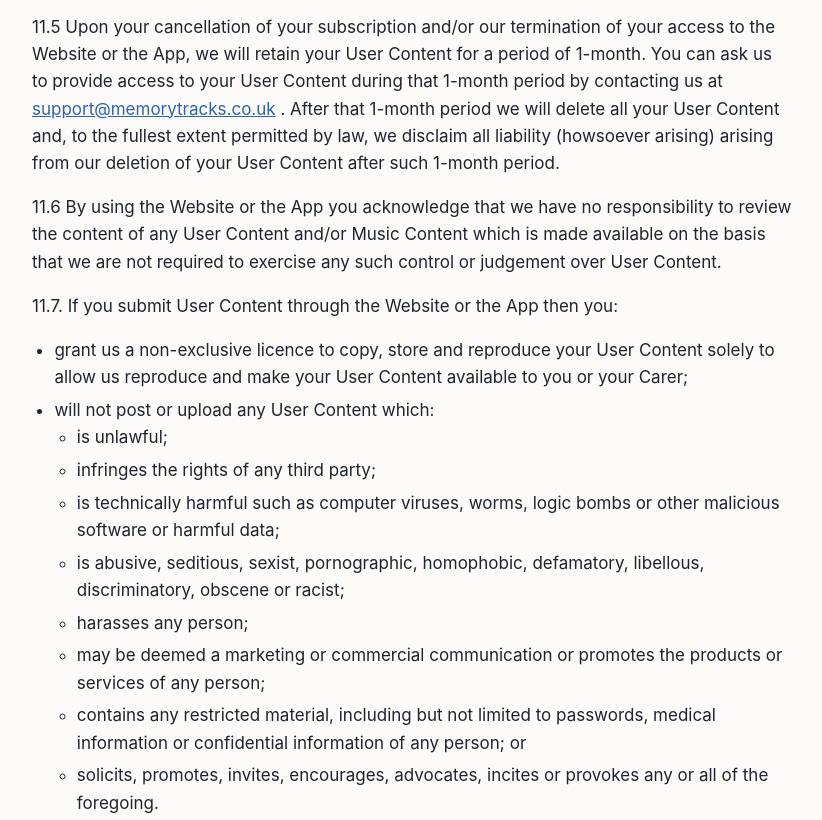
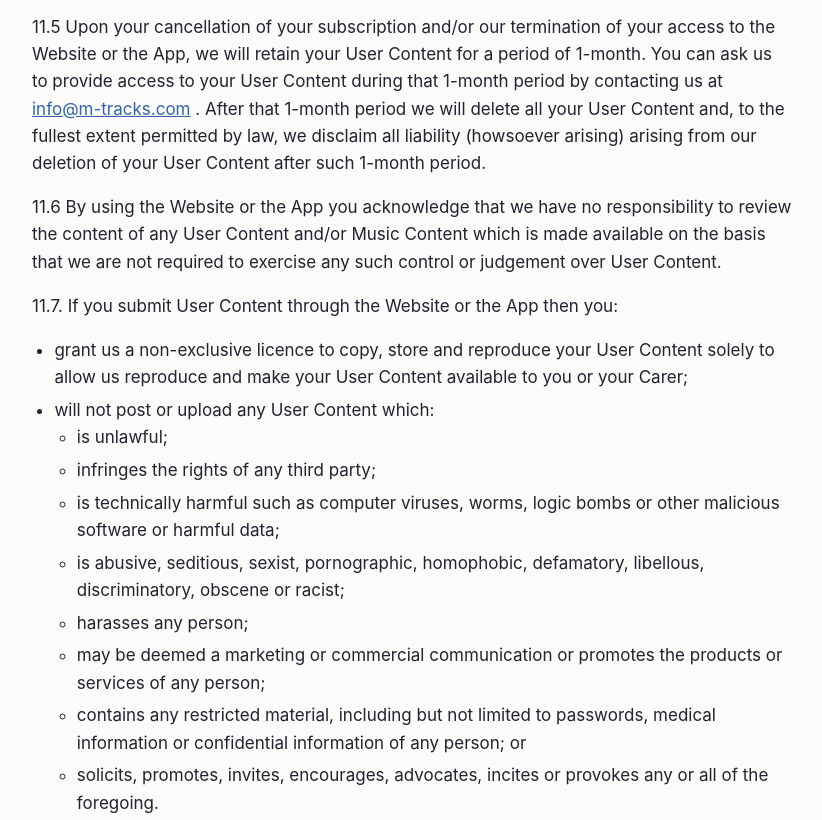
Before and after one commit to MemoryTracks/m-tracks_new, a plain HTML site: page app-terms-and-conditions.html in a window 1280 px wide. Shown: the part 9009-9829 px from the top of the page, without its empty margins (228-1050 px from the left). Drawn offline with Linux system fonts and the light colour scheme.

Commit message:
Update app-terms-and-conditions.html

```diff
--- a/app-terms-and-conditions.html
+++ b/app-terms-and-conditions.html
@@ -134,7 +134,7 @@
         <p>11.2. We understand and acknowledge that your User Content may be sensitive and confidential and we shall not disclose or make available your User Content to any person other than you or your Carer (unless we are required to do by law or by order of a court).</p>
         <p>11.3. The views expressed in any User Content are the views of the individual authors and not those of us unless specified otherwise by us.</p>
         <p>11.4. We disclaim all liability in respect of any comments, views or remarks expressed in any User Content and/or Music Content.</p>
-        <p>11.5 Upon your cancellation of your subscription and/or our termination of your access to the Website or the App, we will retain your User Content for a period of 1-month. You can ask us to provide access to your User Content during that 1-month period by contacting us at <a href="mailto:support@memorytracks.co.uk">support@memorytracks.co.uk</a> . After that 1-month period we will delete all your User Content and, to the fullest extent permitted by law, we disclaim all liability (howsoever arising) arising from our deletion of your User Content after such 1-month period.</p>
+        <p>11.5 Upon your cancellation of your subscription and/or our termination of your access to the Website or the App, we will retain your User Content for a period of 1-month. You can ask us to provide access to your User Content during that 1-month period by contacting us at <a href="mailto:info@m-tracks.com">info@m-tracks.com</a> . After that 1-month period we will delete all your User Content and, to the fullest extent permitted by law, we disclaim all liability (howsoever arising) arising from our deletion of your User Content after such 1-month period.</p>
         <p>11.6 By using the Website or the App you acknowledge that we have no responsibility to review the content of any User Content and/or Music Content which is made available on the basis that we are not required to exercise any such control or judgement over User Content.</p>
         <p>11.7. If you submit User Content through the Website or the App then you:</p>
         <ul>
@@ -195,7 +195,7 @@
         <h2>Contact Us</h2>
         <p class="legal-address"><strong>MEMORY TRACKS LIMITED</strong></p>
         <p class="legal-address">Company Number 1079173</p>
-        <p class="legal-address">Support: <a href="mailto:support@memorytracks.co.uk">support@memorytracks.co.uk</a></p>
+        <p class="legal-address">Support: <a href="mailto:info@m-tracks.com">info@m-tracks.com</a></p>
         <p class="legal-address">2 Grove House</p>
         <p class="legal-address">Blackheath Grove</p>
         <p class="legal-address">London</p>
```
